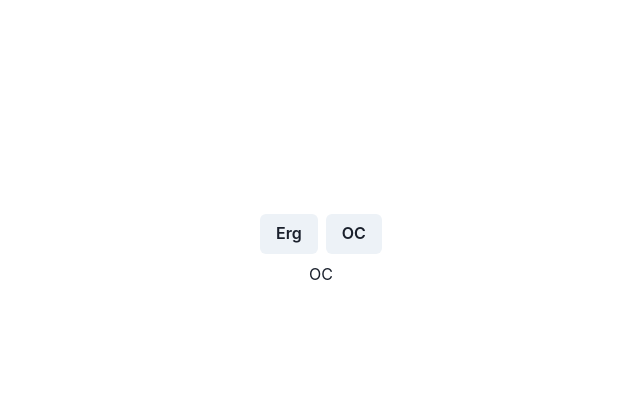
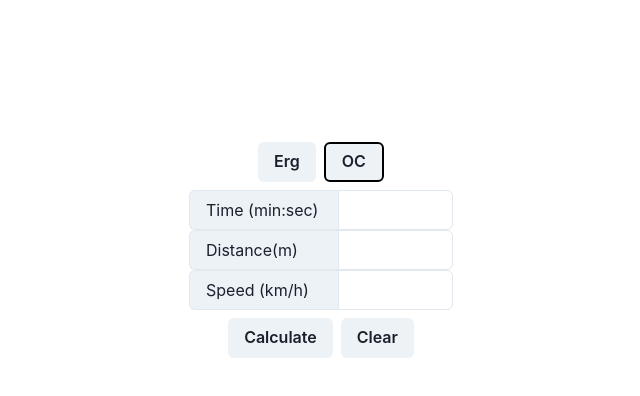
Before and after one commit to brandonwong368/split-calculator, a React (Create React App) app: page / in a window 1280 px wide. Both pictures are taken after a click on the button "OC". Shown: the top 396 px of the page, without its empty margins (319-959 px from the left). Built offline with nearby package versions, Linux system fonts and the light colour scheme.

Commit message:
Add oc form logic

```diff
--- a/src/components/Board.js
+++ b/src/components/Board.js
@@ -17,16 +17,18 @@ const Board = () => {
   }
 
   return (
-    <>
+    <Box>
       <Flex height="500px" justifyContent={"center"} alignItems={"center"}>
         <VStack>
           <HStack>
             <PaddleTab
+              selected={showErg}
               handleTabClick={handleTabClick}
               buttonId="erg"
               buttonText="Erg"
             ></PaddleTab>
             <PaddleTab
+              selected={!showErg}
               handleTabClick={handleTabClick}
               buttonId="oc"
               buttonText="OC"
@@ -36,7 +38,7 @@ const Board = () => {
           {showErg ? <ErgForm /> : <OCForm />}
         </VStack>
       </Flex>
-    </>
+    </Box>
   );
 };
 
--- a/src/components/ErgForm.js
+++ b/src/components/ErgForm.js
@@ -4,9 +4,9 @@ import { Input, Box, InputGroup, Button, HStack } from "@chakra-ui/react";
 import FormInput from "./FormInput";
 
 const defaultData = [
-  { id: "time", caption: "Time (mins:secs)", content: "" },
+  { id: "time", caption: "Time (min:sec)", content: "" },
   { id: "distance", caption: "Distance(m)", content: "" },
-  { id: "split", caption: "Split (per 500m)", content: "" },
+  { id: "split", caption: "Split (min:sec)", content: "" },
 ];
 
 const ErgForm = () => {
@@ -79,7 +79,7 @@ const ErgForm = () => {
     // check if distance is 0 lol
     if (formData[0].content === "") {
       // calculate total time
-      const distance = parseInt(formData[1].content);
+      const distance = Number(formData[1].content);
 
       // seconds per 500m
       const splitSeconds = calculateTotalSeconds(formData[2].content);
@@ -115,9 +115,7 @@ const ErgForm = () => {
       setFormData(updatedFormData);
     } else if (formData[2].content === "") {
       const totalSeconds = calculateTotalSeconds(formData[0].content);
-      const distance = parseInt(formData[1].content);
-
-      console.log(totalSeconds);
+      const distance = Number(formData[1].content);
 
       const totalSplitSeconds = (totalSeconds / distance) * 500;
 
--- a/src/components/FormInput.js
+++ b/src/components/FormInput.js
@@ -14,7 +14,7 @@ const FormInput = ({ updateForm, id, form }) => {
       <Input
         onChange={(event) => updateForm(id, event.target.value)}
         id={id}
-        width="150px"
+        width="115px"
         value={form.content}
       ></Input>
     </InputGroup>
--- a/src/components/OCForm.js
+++ b/src/components/OCForm.js
@@ -1,7 +1,126 @@
-import React from "react";
+import React, { useState } from "react";
+import { Input, Box, InputGroup, Button, HStack } from "@chakra-ui/react";
+
+import FormInput from "./FormInput";
+
+const defaultData = [
+  { id: "time", caption: "Time (min:sec)", content: "" },
+  { id: "distance", caption: "Distance(m)", content: "" },
+  { id: "speed", caption: "Speed (km/h)", content: "" },
+];
 
 const OCForm = () => {
-  return <div>OC</div>;
+  const [formData, setFormData] = useState(defaultData);
+
+  return (
+    <>
+      <Box>
+        {formData.map((form, index) => (
+          <FormInput
+            updateForm={updateForm}
+            form={form}
+            key={index}
+            id={form.id}
+          />
+        ))}
+      </Box>
+      <HStack>
+        <Button onClick={handleCalculate}>Calculate</Button>
+        <Button onClick={handleClear}> Clear</Button>
+      </HStack>
+    </>
+  );
+
+  function handleClear() {
+    const updatedFormData = formData.map((form) => {
+      const updatedForm = form;
+      updatedForm.content = "";
+      return updatedForm; // Update the content property
+    });
+    setFormData(updatedFormData);
+  }
+
+  function updateForm(id, value) {
+    const updatedFormData = formData.map((form) => {
+      if (form.id !== id) return form; // Return the form as is if the IDs don't match
+      const updatedForm = form;
+      updatedForm.content = value;
+      return updatedForm; // Update the content property
+    });
+    setFormData(updatedFormData); // Set the updated data
+  }
+
+  function handleCalculate() {
+    let count = 0;
+
+    // only proceed if exactly two elements are filled out
+    for (let i = 0; i < formData.length; i++) {
+      const formContent = formData[i].content;
+      if (formContent !== "") {
+        // validate data
+        if (i === 0) {
+          // validate mm:ss
+          const pattern = /^\d{1,3}:[0-5][0-9]$/;
+          if (!pattern.test(formContent)) return;
+        } else if (i === 1) {
+          // validate meters
+          if (isNaN(formContent)) return;
+        } else if (i === 2) {
+          // validate mm:ss
+          if (isNaN(formContent)) return;
+        }
+
+        count += 1;
+      }
+    }
+    if (count !== 2) return;
+
+    if (formData[0].content === "") {
+      // calculate total time
+      const distance = Number(formData[1].content);
+      const speed = Number(formData[2].content);
+
+      const totalSeconds = (distance / speed) * 3.6;
+
+      const timeMinutes = parseInt(Math.floor(totalSeconds / 60));
+      const timeSeconds = parseInt(totalSeconds % 60);
+
+      const formattedTime = `${timeMinutes}:${String(timeSeconds).padStart(
+        2,
+        "0"
+      )}`;
+
+      const updatedFormData = [...formData];
+
+      updatedFormData[0].content = formattedTime;
+      setFormData(updatedFormData);
+    } else if (formData[1].content === "") {
+      // calculate total distance
+
+      // retrieve total time
+      const totalSeconds = calculateTotalSeconds(formData[0].content);
+
+      // retrieve speed
+      const speed = Number(formData[2].content);
+
+      const totalDistance = ((speed * totalSeconds) / 3.6).toFixed(2);
+      const updatedFormData = [...formData];
+      updatedFormData[1].content = totalDistance;
+      setFormData(updatedFormData);
+    } else if (formData[2].content === "") {
+      const totalSeconds = calculateTotalSeconds(formData[0].content);
+      const distance = Number(formData[1].content);
+
+      const speed = ((distance / totalSeconds) * 3.6).toFixed(2);
+      const updatedFormData = [...formData];
+      updatedFormData[2].content = speed;
+      setFormData(updatedFormData);
+    }
+  }
+  function calculateTotalSeconds(string) {
+    const [minutes, seconds] = string.split(":").map(Number);
+    return minutes * 60 + seconds;
+  }
 };
 
 export default OCForm;
--- a/src/components/PaddleTab.js
+++ b/src/components/PaddleTab.js
@@ -1,8 +1,15 @@
 import React from "react";
 import { Button } from "@chakra-ui/react";
 
-const PaddleTab = ({ handleTabClick, buttonId, buttonText }) => {
-  return <Button onClick={() => handleTabClick(buttonId)}>{buttonText}</Button>;
+const PaddleTab = ({ selected, handleTabClick, buttonId, buttonText }) => {
+  return (
+    <Button
+      border={selected && "2px solid black"}
+      onClick={() => handleTabClick(buttonId)}
+    >
+      {buttonText}
+    </Button>
+  );
 };
 
 export default PaddleTab;
```
